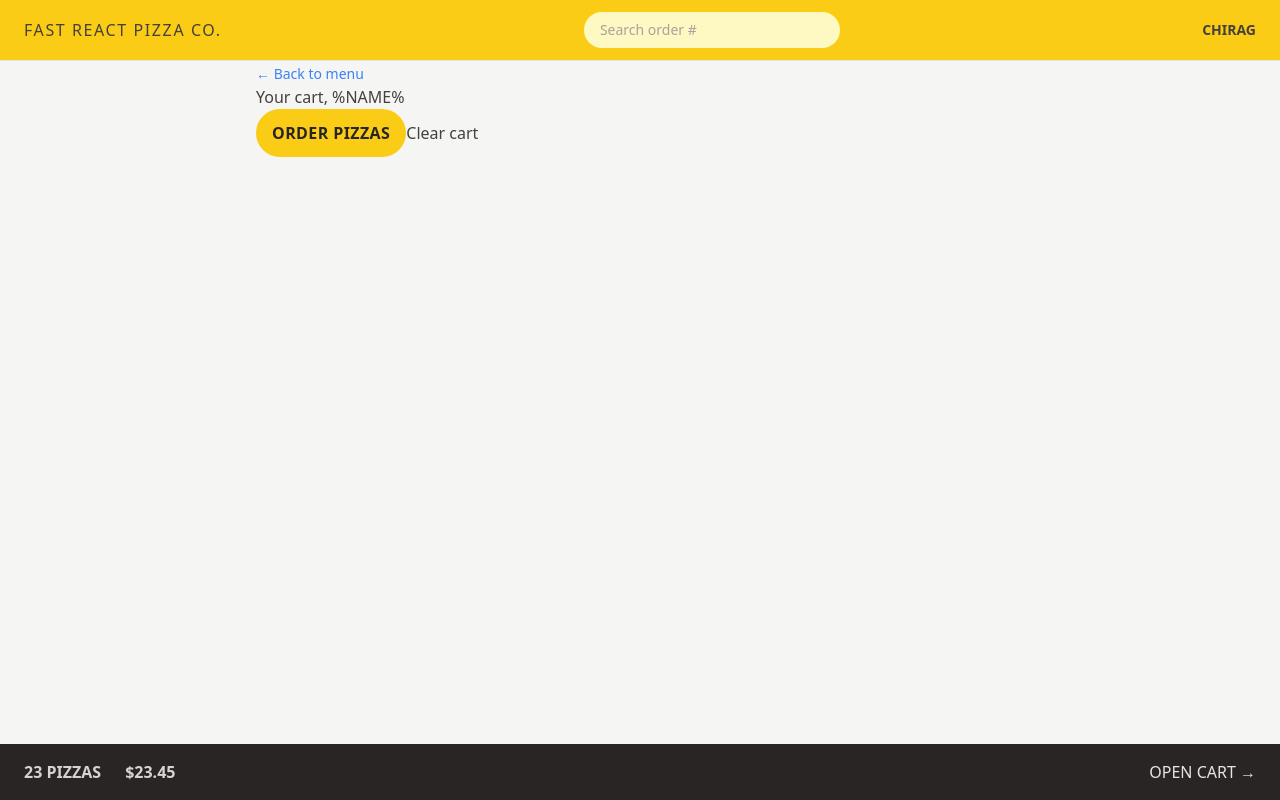
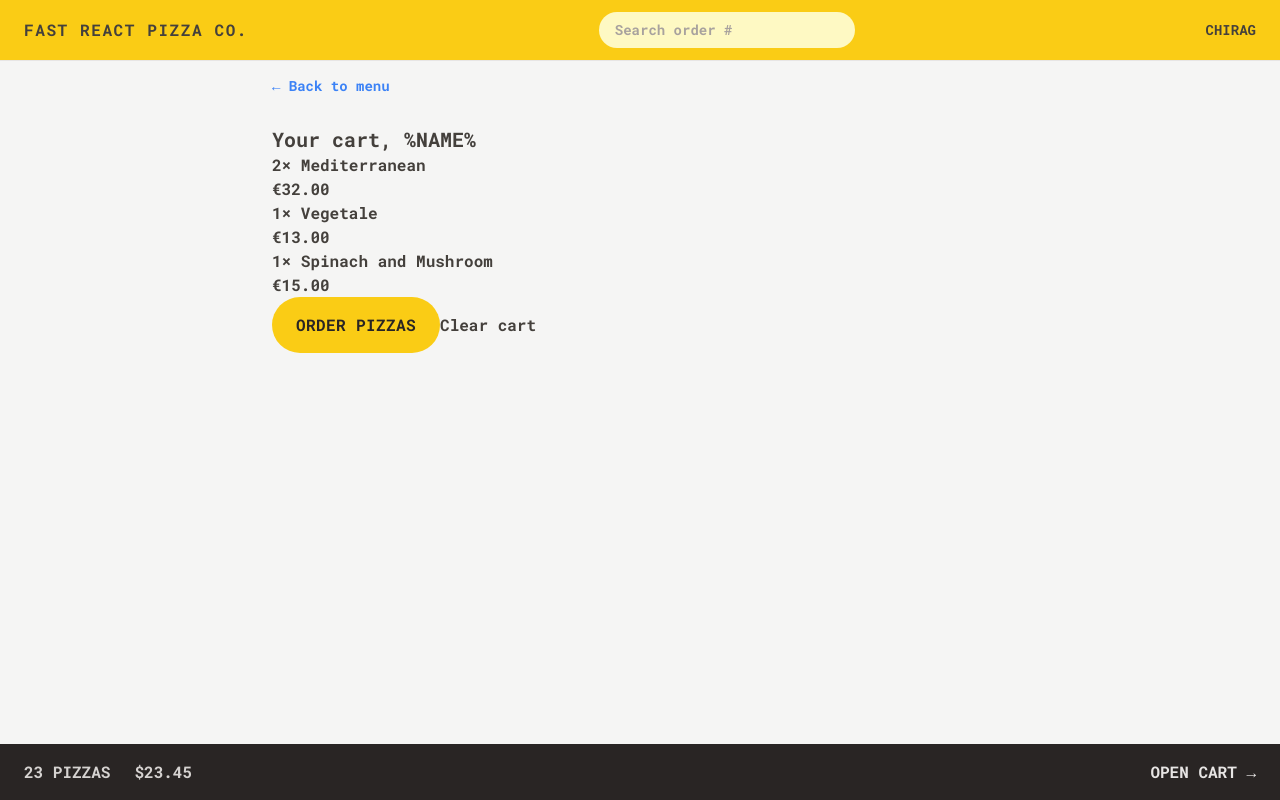
Before and after one commit to Chiragadve/fast-react-pizza, a React (Vite) app: page /cart in a window 1280 px wide. Built offline with nearby package versions, Linux system fonts and the light colour scheme.

Commit message:
Styling With tailwind

```diff
--- a/index.html
+++ b/index.html
@@ -4,6 +4,12 @@
     <meta charset="UTF-8" />
     <link rel="icon" type="image/svg+xml" href="/vite.svg" />
     <meta name="viewport" content="width=device-width, initial-scale=1.0" />
+    <link rel="preconnect" href="https://fonts.googleapis.com" />
+    <link rel="preconnect" href="https://fonts.gstatic.com" crossorigin />
+    <link
+      href="https://fonts.googleapis.com/css2?family=Roboto+Mono:ital,wght@0,700;1,700&display=swap"
+      rel="stylesheet"
+    />
     <title>Vite + React</title>
   </head>
   <body class="bg-stone-100 text-stone-700">
--- a/src/features/cart/Cart.jsx
+++ b/src/features/cart/Cart.jsx
@@ -1,6 +1,7 @@
 import { Link } from "react-router-dom";
 import LinkButton from "../../ui/LinkButton";
 import Button from "../../ui/Button";
+import CartItem from "./CartItem";
 // /* eslint-enable */
 
 const fakeCart = [
@@ -31,12 +32,18 @@
   const cart = fakeCart;
 
   return (
-    <div>
+    <div className="px-4 py-3">
       <LinkButton to="/menu">&larr; Back to menu</LinkButton>
-      <h2>Your cart, %NAME%</h2>
-
+      <h2 className="mt-7 text-xl font-semibold">Your cart, %NAME%</h2>
+      <ul>
+        {cart.map((item) => (
+          <CartItem item={item} key={item.key} />
+        ))}
+      </ul>
       <div>
-        <Button to="/order/new">Order pizzas</Button>
+        <Button type="primary" to="/order/new">
+          Order pizzas
+        </Button>
         <button>Clear cart</button>
       </div>
     </div>
--- a/src/features/cart/CartItem.jsx
+++ b/src/features/cart/CartItem.jsx
@@ -1,3 +1,5 @@
+import { formatCurrency } from "../../utils/helpers";
+
 function CartItem({ item }) {
   const { pizzaId, name, quantity, totalPrice } = item;
 
--- a/src/features/menu/Menu.jsx
+++ b/src/features/menu/Menu.jsx
@@ -5,7 +5,7 @@
   const menu = useLoaderData();
 
   return (
-    <ul>
+    <ul className="divide-y divide-stone-200 px-2">
       {menu.map((pizza) => (
         <MenuItem pizza={pizza} key={pizza.id} />
       ))}
--- a/src/features/menu/MenuItem.jsx
+++ b/src/features/menu/MenuItem.jsx
@@ -1,15 +1,29 @@
+import Button from "../../ui/Button";
 import { formatCurrency } from "../../utils/helpers";
 function MenuItem({ pizza }) {
   const { id, name, unitPrice, ingredients, soldOut, imageUrl } = pizza;
 
   return (
-    <li>
-      <img src={imageUrl} alt={name} />
-      <div>
-        <p>{name}</p>
-        <p>{ingredients.join(", ")}</p>
-        <div>
-          {!soldOut ? <p>{formatCurrency(unitPrice)}</p> : <p>Sold out</p>}
+    <li className="flex gap-4 py-2">
+      <img
+        src={imageUrl}
+        alt={name}
+        className={`h-24 ${soldOut ? "opacity-70 grayscale" : ""}`}
+      />
+      <div className="flex grow flex-col pt-0.5">
+        <p className="font-medium">{name}</p>
+        <p className="text-sm capitalize italic text-stone-500">
+          {ingredients.join(", ")}
+        </p>
+        <div className="mt-auto flex items-center justify-between">
+          {!soldOut ? (
+            <p className="text-sm">{formatCurrency(unitPrice)}</p>
+          ) : (
+            <p className="text-sm font-medium uppercase text-stone-500">
+              Sold out
+            </p>
+          )}
+          <Button type="small">Add to Cart</Button>
         </div>
       </div>
     </li>
--- a/src/features/order/CreateOrder.jsx
+++ b/src/features/order/CreateOrder.jsx
@@ -87,7 +87,7 @@
 
         <div>
           <input type="hidden" name="cart" value={JSON.stringify(cart)} />
-          <Button disabled={isSubmitting}>
+          <Button type="primary" disabled={isSubmitting}>
             {isSubmitting ? "Placing order...." : "Order now"}
           </Button>
         </div>
--- a/src/features/user/CreateUser.jsx
+++ b/src/features/user/CreateUser.jsx
@@ -24,7 +24,7 @@
 
       {username !== "" && (
         <div>
-          <Button>Start ordering</Button>
+          <Button type="primary">Start ordering</Button>
         </div>
       )}
     </form>
--- a/src/ui/Button.jsx
+++ b/src/ui/Button.jsx
@@ -1,21 +1,26 @@
 import { Link } from "react-router-dom";
 
-function Button({ children, disabled, to }) {
-  const className =
-    "inline-block rounded-full bg-yellow-400 px-4 py-3 font-semibold uppercase tracking-wide text-stone-800 outline-none transition-colors duration-300 hover:bg-yellow-300 focus:bg-yellow-400 focus:ring focus:ring-yellow-300 focus:ring-offset-2 disabled:cursor-not-allowed";
+function Button({ children, disabled, to, type }) {
+  const base =
+    "inline-block rounded-full bg-yellow-400 font-semibold uppercase tracking-wide text-stone-800 outline-none transition-colors duration-300 hover:bg-yellow-300 focus:bg-yellow-400 focus:ring focus:ring-yellow-300 focus:ring-offset-2 disabled:cursor-not-allowed";
 
-  if (to)
+  const styles = {
+    primary: base + " px-4 py-3 md:px-6 md:py-4",
+    small: base + " px-4 py-2 md:px-5 md:py-2.5 text-xs",
+  };
+
+  if (to) {
     return (
-      <Link to={to} className={className}>
+      <Link to={to} className={styles[type]}>
         {children}
       </Link>
     );
+  }
+
   return (
-    <div>
-      <button disabled={disabled} className={className}>
-        {children}
-      </button>
-    </div>
+    <button disabled={disabled} className={styles[type]}>
+      {children}
+    </button>
   );
 }
 
--- a/src/ui/Header.jsx
+++ b/src/ui/Header.jsx
@@ -1,6 +1,6 @@
-import { Link } from 'react-router-dom';
-import SearchOrder from '../features/order/SearchOrder';
-import Username from '../features/user/Username';
+import { Link } from "react-router-dom";
+import SearchOrder from "../features/order/SearchOrder";
+import Username from "../features/user/Username";
 
 function Header() {
   return (
--- a/tailwind.config.js
+++ b/tailwind.config.js
@@ -1,8 +1,21 @@
 /** @type {import('tailwindcss').Config} */
+// eslint-disable-next-line
 export default {
   content: ["./index.html", "./src/**/*.{js,ts,jsx,tsx}"],
   theme: {
-    extend: {},
+    fontFamily: {
+      sans: "Roboto Mono, monospace",
+    },
+
+    extend: {
+      colors: {
+        pizza: "#123456",
+      },
+
+      height: {
+        screen: "100dvh",
+      },
+    },
   },
   plugins: [],
 };
```
